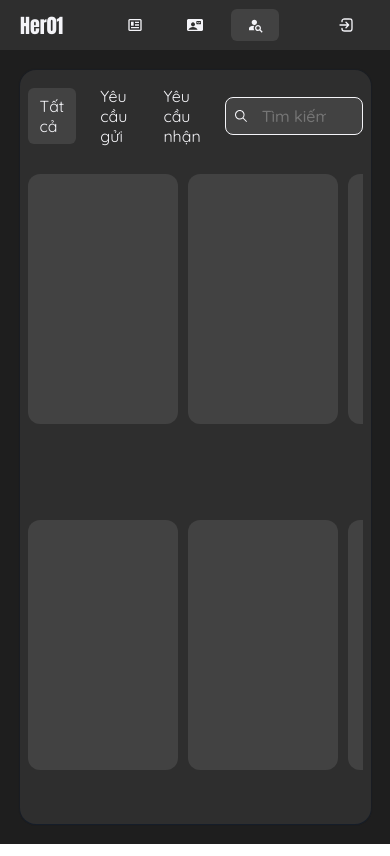
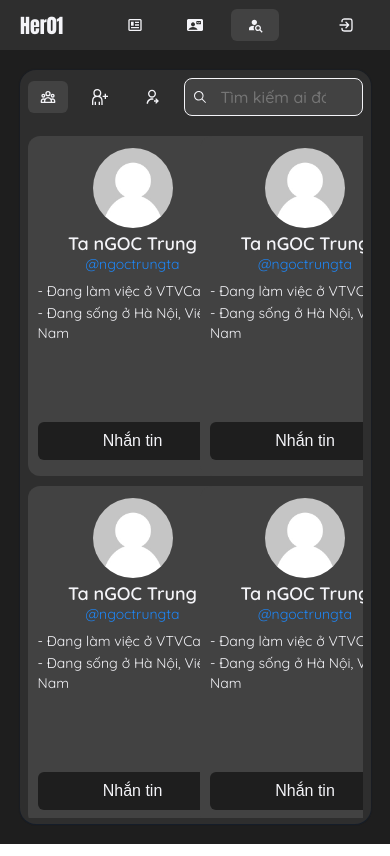
Before and after one commit to tangoctrung/her01-web, a Next.js app: page /users in a window 390 px wide. Built offline with nearby package versions, Linux system fonts and the light colour scheme.

Commit message:
build ui users

```diff
--- a/src/components/PageUsers/CardInfoUser/cardInfoUser.module.css
+++ b/src/components/PageUsers/CardInfoUser/cardInfoUser.module.css
@@ -1,6 +1,86 @@
 .cardInfoUser{
-    width: 150px;
-    height: 250px;
+    width: 210px;
+    height: 340px;
     background-color: var(--bg-secondary2);
     border-radius: 12px;
+    padding: 12px 10px;
+    box-sizing: border-box;
+    color: var(--text-primary);
+
+    position: relative;
 }
+
+.infoUser{
+    display: flex;
+    flex-direction: column;
+    align-items: center;
+}
+.avatar{
+    border-radius: 100px;
+}
+.nameUser{
+    margin-top: 4px;
+    font-size: 18px;
+    font-weight: 600;
+}
+.linkUser{
+    font-size: 14px;
+    cursor: pointer;
+    transition: all 0.5s linear;
+    color: var(--text-link);
+}
+.linkUser:hover{
+    opacity: 0.7;
+}
+.nameUser, .linkUser{
+    display: -webkit-box;
+    -webkit-line-clamp: 1;
+    -webkit-box-orient: vertical;
+    overflow: hidden;
+    word-break: break-all;
+}
+.description{
+    font-size: 14px;
+    margin-top: 8PX;
+}
+.textdescription{
+    display: -webkit-box;
+    -webkit-line-clamp: 2;
+    -webkit-box-orient: vertical;
+    overflow: hidden;
+    margin-bottom: 2px;
+    line-height: 20px;
+    word-wrap: break-word;
+}
+.action{
+    position: absolute;
+    bottom: 12px;
+    display: flex;
+    justify-content: space-between;
+    flex-direction: column;
+    width: 190px;
+}
+.buttonSubmit, .buttonCancel{
+    font-size: 16px;
+    padding: 10px 12px;
+    box-sizing: border-box;
+    border-radius: 6px;
+    outline: none;
+    border: none;
+    cursor: pointer;
+    transition: all 0.5s linear;
+    margin-bottom: 4px;
+}
+.buttonSubmit:hover, .buttonCancel:hover{
+    opacity: 0.7;
+}
+.buttonSubmit{
+    background-color: var(--bg-primary);
+    color: var(--text-primary);
+}
+.textTime{
+    font-size: 12px;
+    width: 100%;
+    text-align: end;
+    color: var(--text-tertiary);
+}
--- a/src/components/PageUsers/CardInfoUser/index.tsx
+++ b/src/components/PageUsers/CardInfoUser/index.tsx
@@ -1,9 +1,68 @@
 import React from 'react'
 import style from "./cardInfoUser.module.css"
+import AvatarDefault from "@/assets/images/avatarDefault.png"
+import Image from 'next/image';
+import Button from '@/components/comon/Button';
 
-function CardInfoUser() {
+type Props = {
+    type: string | "all" | "request" | "receive";
+    data: any;
+}
+function CardInfoUser({
+    type,
+    data,
+}: Props) {
+
+    const handleClickButtonChatRequest = () => {
+
+    }
     return (
-        <div className={style.cardInfoUser}></div>
+        <div className={style.cardInfoUser}>
+            <div className={style.infoUser}>
+                <Image
+                    src={AvatarDefault}
+                    alt=''
+                    height={80}
+                    width={80}
+                    className={style.avatar}
+                />
+                <h3 className={style.nameUser}>Ta nGOC Trung</h3>
+                <p className={style.linkUser}>@ngoctrungta</p>
+                <div className={style.description}>
+                    <p className={style.textdescription}>- Đang làm việc ở VTVCab</p>
+                    <p className={style.textdescription}>- Đang sống ở Hà Nội, Việt Nam</p>
+                </div>
+            </div>
+
+            <div className={style.action}>
+                {type === "all" && (
+                    <>
+                        <button className={style.buttonSubmit}>
+                            Nhắn tin
+                        </button>
+                    </>
+                )}
+                {type === "request" && (
+                    <>
+                        <button className={style.buttonCancel}>
+                            Huỷ
+                        </button>
+                        <p className={style.textTime}>3 ngày trước</p>
+                    </>
+                )}
+                {type === "receive" && (
+                    <>
+                        <button className={style.buttonSubmit}>
+                            Chấp nhận
+                        </button>
+                        <button className={style.buttonCancel}>
+                            Huỷ
+                        </button>
+                        <p className={style.textTime}>3 ngày trước</p>
+                    </>
+                )}
+            </div>
+        </div>
     )
 }
 
--- a/src/components/PageUsers/index.tsx
+++ b/src/components/PageUsers/index.tsx
@@ -4,35 +4,46 @@ import style from "./pageUser.module.css"
 import Input from '@/components/comon/Input'
 import { IoIosSearch } from 'react-icons/io'
 import CardInfoUser from './CardInfoUser'
+import { HiOutlineUserGroup } from "react-icons/hi";
+import { GrUserAdd } from "react-icons/gr";
+import { RiUserSharedLine } from "react-icons/ri";
+import { useRouter, useSearchParams } from 'next/navigation'
 
 function PageUsers() {
 
-    const [tabActive, setTabActive] = useState<string>("all")
+    const params = useSearchParams()
+    const router = useRouter()
+    const [tabActive, setTabActive] = useState<string>(params.get("tab") || "all")
+
     const handleClickAction = (value: string) => {
         setTabActive(value)
+        router.push(`/users?tab=${value}`)
     }
     return (
         <div className={style.containerUser}>
             <div className={style.topBarPageUser}>
                 <div className={style.action}>
-                    <p
+                    <div
                         onClick={() => handleClickAction("all")}
                         className={`${style.itemAction} ${tabActive === "all" ? style.itemActionActive : ''}`}
                     >
-                        Tất cả
-                    </p>
-                    <p
+                        <HiOutlineUserGroup className={style.iconAction} />
+                        <p className={style.textAction}>Tất cả</p>
+                    </div>
+                    <div
                         onClick={() => handleClickAction("request")}
                         className={`${style.itemAction} ${tabActive === "request" ? style.itemActionActive : ''}`}
                     >
-                        Yêu cầu gửi
-                    </p>
-                    <p
+                        <GrUserAdd className={style.iconAction} />
+                        <p className={style.textAction}>Yêu cầu gửi</p>
+                    </div>
+                    <div
                         onClick={() => handleClickAction("receive")}
                         className={`${style.itemAction} ${tabActive === "receive" ? style.itemActionActive : ''}`}
                     >
-                        Yêu cầu nhận
-                    </p>
+                        <RiUserSharedLine className={style.iconAction} />
+                        <p className={style.textAction}>Yêu cầu nhận</p>
+                    </div>
                 </div>
                 <div className={style.inputSearch}>
                     <Input
@@ -46,11 +57,13 @@ function PageUsers() {
             </div>
 
             <div className={style.content}>
-                {[1, 2, 3, 4, 5, 6, 7, 8, 9, 10].map((item: any, index: number) => (
-                    <div key={index}>
-                        <CardInfoUser />
-                    </div>
-                ))}
+                <div className={style.listCard}>
+                    {[1, 2, 3, 4, 5, 6, 7, 8, 9, 10, 11, 12, 13, 14, 15, 16, 17].map((item: any, index: number) => (
+                        <div key={index}>
+                            <CardInfoUser type={params.get("tab") || "all"} data={{}} />
+                        </div>
+                    ))}
+                </div>
             </div>
         </div>
     )
--- a/src/components/PageUsers/pageUser.module.css
+++ b/src/components/PageUsers/pageUser.module.css
@@ -38,7 +38,12 @@
     opacity: 0.7;
     background-color: var(--bg-message1);
 }
-
+.textAction{
+    display: block;
+}
+.iconAction{
+    display: none;
+}
 .inputSearch{
     width: 350px;
 }
@@ -47,17 +52,30 @@
     margin-top: 20px;
     height: calc(100% - 56px);
     overflow: scroll;
-
-    display: grid;
-    grid-template-columns: auto auto auto auto auto;
-  gap: 10px;
+    display: flex;
+    justify-content: center;
 }
 .content::-webkit-scrollbar{
     width: 0px;
 }
+
+.listCard{
+    display: grid;
+    gap: 10px;
+    grid-template-columns: repeat(5, minmax(0, 1fr));
+}
 @media screen and (max-width: 768px) {
     .containerUser{
         width: 90%;
+    }
+    .listCard{
+        grid-template-columns: repeat(2, minmax(0, 1fr));
+    }
+    .textAction{
+        display: none;
+    }
+    .iconAction{
+        display: block;
     }
 }
 
@@ -65,10 +83,28 @@
     .containerUser{
         width: 700px;
     }
+    .listCard{
+        grid-template-columns: repeat(3, minmax(0, 1fr));
+    }
+    .textAction{
+        display: none;
+    }
+    .iconAction{
+        display: block;
+    }
 }
 
 @media screen and (min-width: 1024px) and (max-width: 1366px) {
     .containerUser{
         width: 900px;
     }
+    .listCard{
+        grid-template-columns: repeat(4, minmax(0, 1fr));
+    }
+    .textAction{
+        display: block;
+    }
+    .iconAction{
+        display: none;
+    }
 }
--- a/src/components/comon/Button/index.tsx
+++ b/src/components/comon/Button/index.tsx
@@ -1,4 +1,4 @@
-import React, { ReactElement, ReactNode } from 'react'
+import React, { ReactNode } from 'react'
 import style from "./button.module.css"
 
 type Props = {
```
